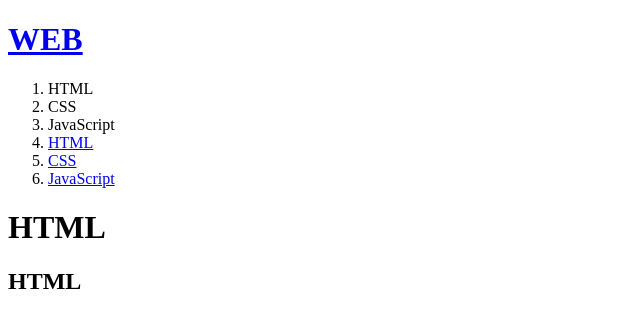
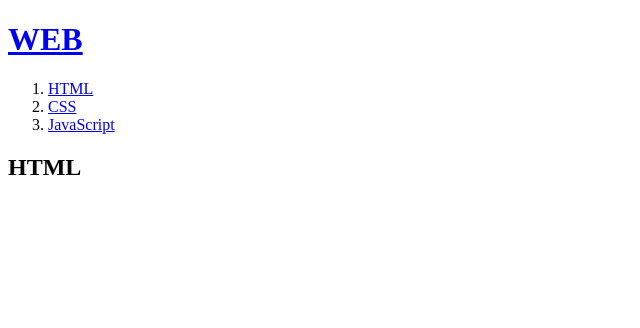
Before and after one commit to jslee6/WEB1, a plain HTML site: page index.html in a window 1280 px wide. Shown: the whole page, without its empty margins (0-640 px from the left). Drawn offline with Linux system fonts and the light colour scheme.

Commit message:
Add files via upload

```diff
--- a/index.html
+++ b/index.html
@@ -8,14 +8,10 @@
 <body>
   <h1><a href="index.html">WEB</a></h1>
   <ol>
-    <li>HTML</li>
-    <li>CSS</li>
-    <li>JavaScript</li>
     <li><a href="1.html">HTML</a></li>
     <li><a href="2.html">CSS</a></li>
     <li><a href="3.html">JavaScript</a></li>
   </ol>
-  <h1>HTML</h1>
   <h2>HTML</h2>
   <p></p>
 </body>
```
